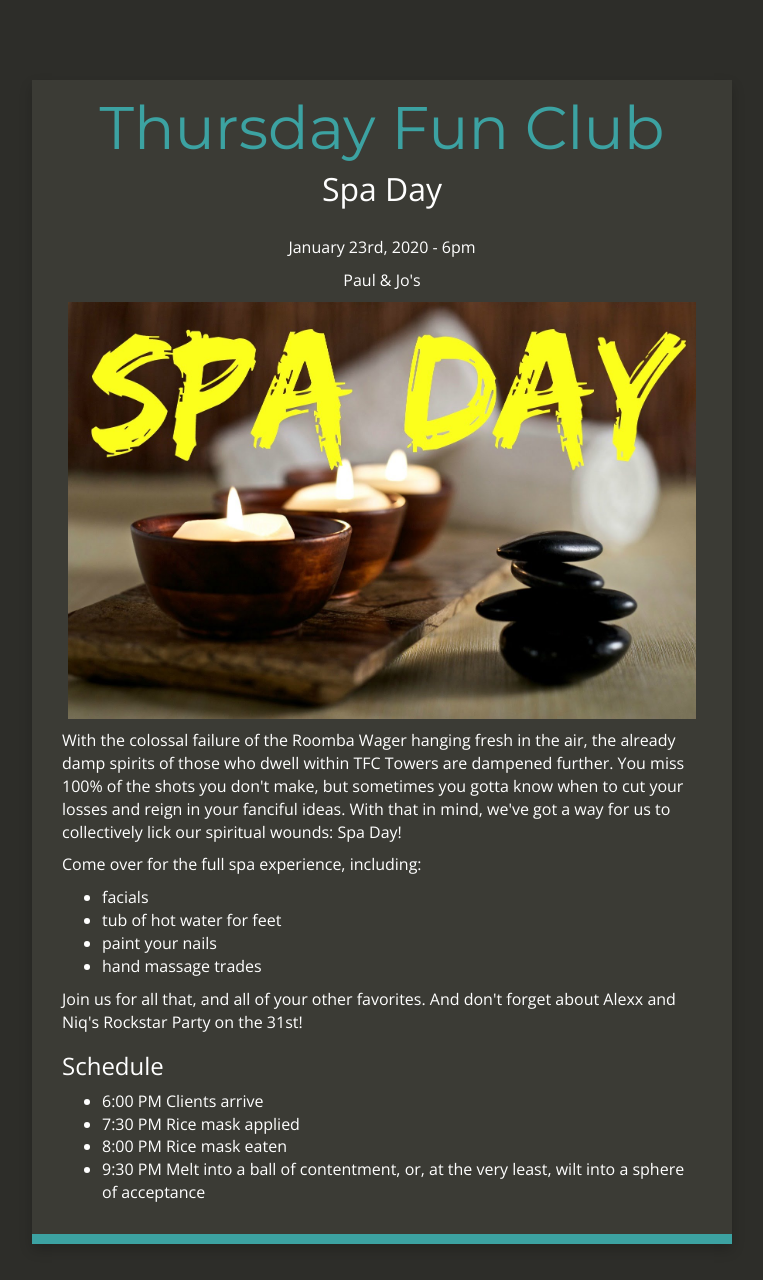
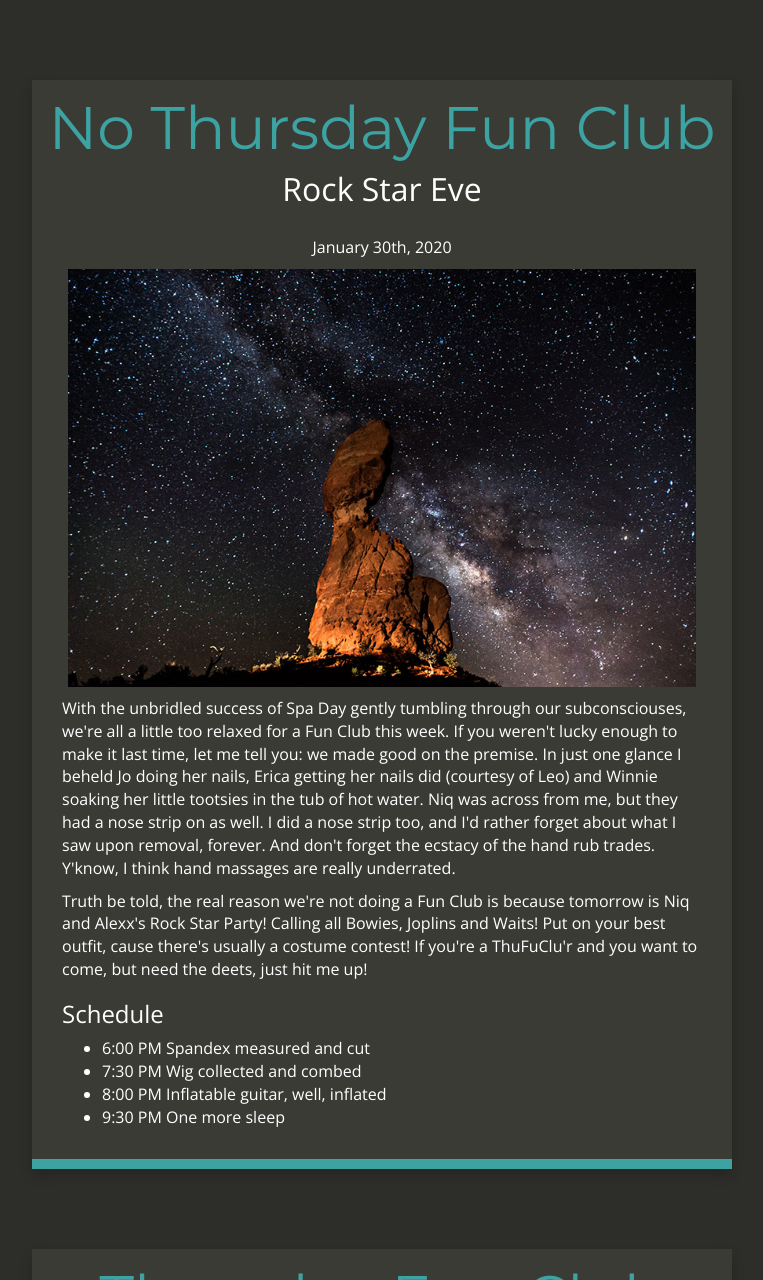
Before and after one commit to paulberb/paulberb.github.io, a Jekyll site: the page built from index.html, in a window 1280 px wide and 1400 px high, cut to the strip 0-1280 px from the top of the window. Shown: the whole strip, without its empty margins (258-1021 px from the left). Built offline with Jekyll 4.4.1, drawn with Linux system fonts in a browser that asks for light colours; nearby versions of some CDN libraries.

Commit message:
updated weekly event

```diff
--- a/index.html
+++ b/index.html
@@ -49,6 +49,58 @@ layout: default
           </div>
     </div>
 </div> -->
+<!-- <div class="container-fluid index">
+    <div class="row">
+        <div class="col-md-12 main content-panel">
+            <h1 class="header author-header" itemprop="headline">Thursday Fun Club</h1>
+            <h2 class="header">Niq Day</h2>
+            <div class="author-text">
+                <p>February 6th, 2020 - 6pm</p>
+                <p>Paul & Jo's</p>
+                <p><img src="/images/niq2.png" width="98%" /></p>
+            </div>
+                <p>It's time once again to take a deep dive into one of our own as we celebrate our friend Niq, and try to determine what makes them, well, tiq. What do we know so far?
+                </p>
+                 <ul>
+                     <li>musically adept, knowledgable</li>
+                     <li>nice hair</li>
+                     <li>gently goes against the grain</li>
+                     <li>coder, drummer, lover</li>
+                </ul>
+                <p>With these gifts in mind we'll raise a glass, listen to a tune or two, and whatever else Niq may fancy. I for one am very happy that this person is in our lives, and talking with them about music, gaming, distopias, machines, apocalypses, and the beautiful nature of life's simple pleasures will always lift my spirits. Niq, this one's for you!
+                <h3>Schedule</h3>
+                <ul>
+                    <li>6:00 PM Niq arrives</li>
+                    <li>7:30 PM Screamo cranked</li>
+                    <li>8:00 PM Crushin' beers and chips and salsa</li>
+                    <li>9:30 PM Watch a Youtube of Niq's choice</li>
+               </ul>
+          </div>
+    </div>
+</div> -->
+<div class="container-fluid index">
+    <div class="row">
+        <div class="col-md-12 main content-panel">
+            <h1 class="header author-header" itemprop="headline">No Thursday Fun Club</h1>
+            <h2 class="header">Rock Star Eve</h2>
+            <div class="author-text">
+                <p>January 30th, 2020</p>
+                <p><img src="/images/rock1.jpg" width="98%" /></p>
+            </div>
+                <p>With the unbridled success of Spa Day gently tumbling through our subconsciouses, we're all a little too relaxed for a Fun Club this week. If you weren't lucky enough to make it last time, let me tell you: we made good on the premise. In just one glance I beheld Jo doing her nails, Erica getting her nails did (courtesy of Leo) and Winnie soaking her little tootsies in the tub of hot water. Niq was across from me, but they had a nose strip on as well. I did a nose strip too, and I'd rather forget about what I saw upon removal, forever. And don't forget the ecstacy of the hand rub trades. Y'know, I think hand massages are really underrated.
+                </p>
+                <p>Truth be told, the real reason we're not doing a Fun Club is because tomorrow is Niq and Alexx's Rock Star Party! Calling all Bowies, Joplins and Waits! Put on your best outfit, cause there's usually a costume contest! If you're a ThuFuClu'r and you want to come, but need the deets, just hit me up!
+                </p>
+                <h3>Schedule</h3>
+                <ul>
+                    <li>6:00 PM Spandex measured and cut</li>
+                    <li>7:30 PM Wig collected and combed</li>
+                    <li>8:00 PM Inflatable guitar, well, inflated</li>
+                    <li>9:30 PM One more sleep</li>
+               </ul>
+          </div>
+    </div>
+</div>
 <div class="container-fluid index">
     <div class="row">
         <div class="col-md-12 main content-panel">
```
Also changed, not shown: images/beat1.jpg (added), images/niq.png (added), images/niq2.png (added), images/rock1.jpg (added), 2 other files.
